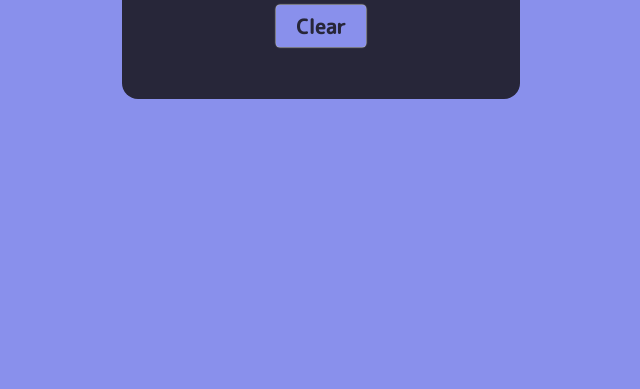
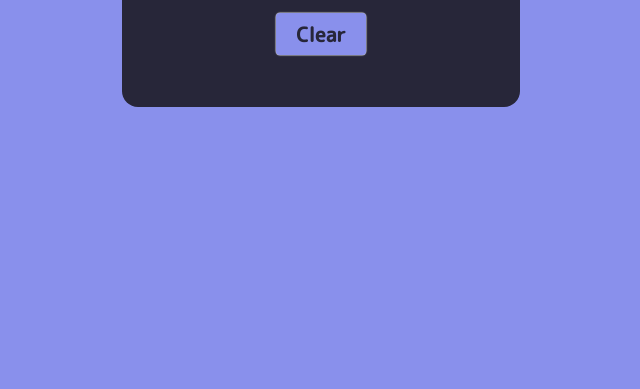
Before and after one commit to TeeAkinlade/bill-tip-calculator, a plain HTML site: page index.html in a window 1280 px wide. Shown: the part 519-908 px from the top of the page, without its empty margins (319-959 px from the left). After the commit the page ends 800 px from the top, so only its background shows below. Drawn offline with Linux system fonts and the light colour scheme.

Commit message:
Update billcal.css

```diff
--- a/billcal.css
+++ b/billcal.css
@@ -5,7 +5,10 @@
 
   body {
     background: #8990ec;
-    height: 100vh;
+    display: flex;
+    justify-content: center;
+    align-items: center;
+
   }
 
   .wrapper {
```
